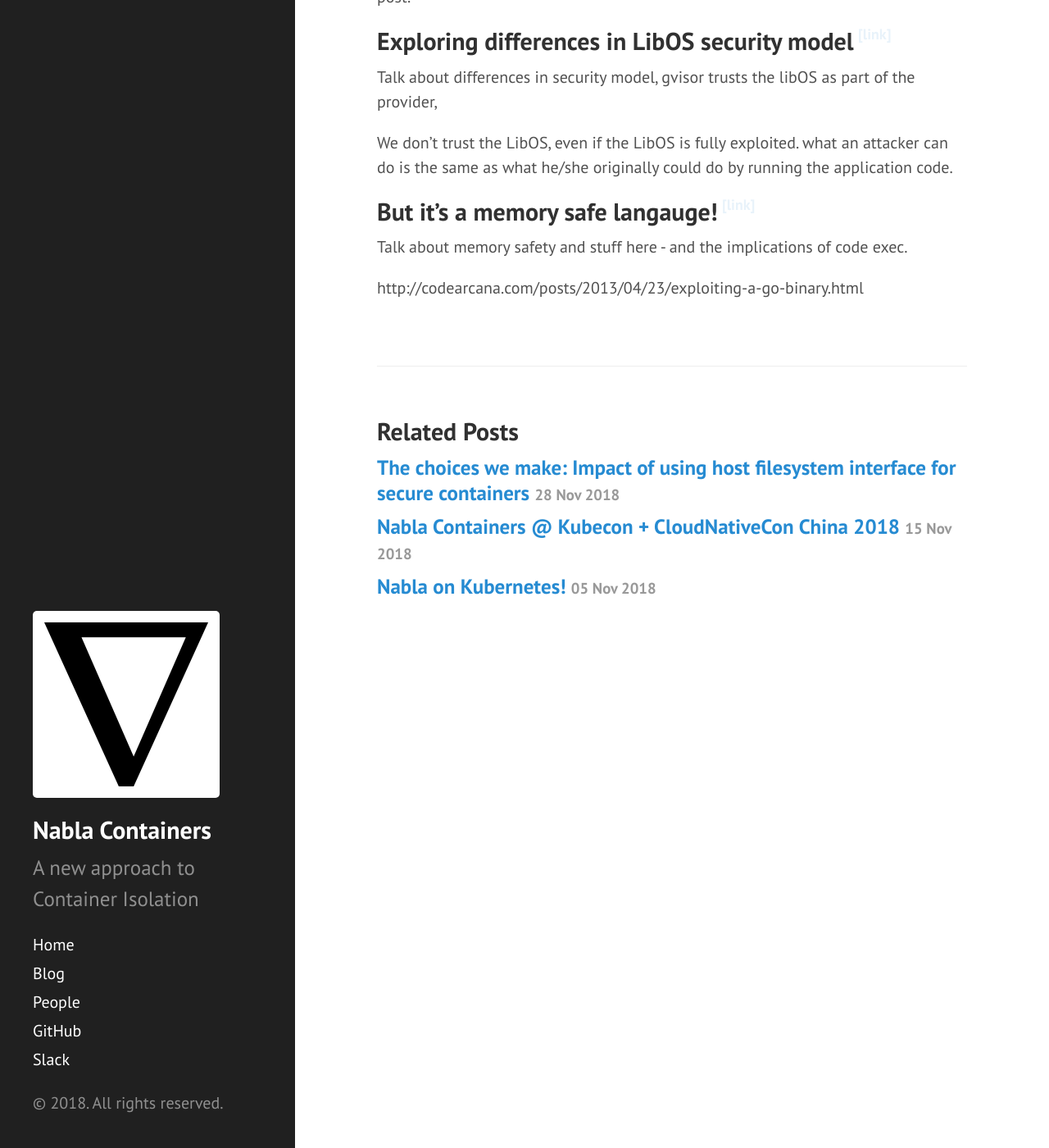
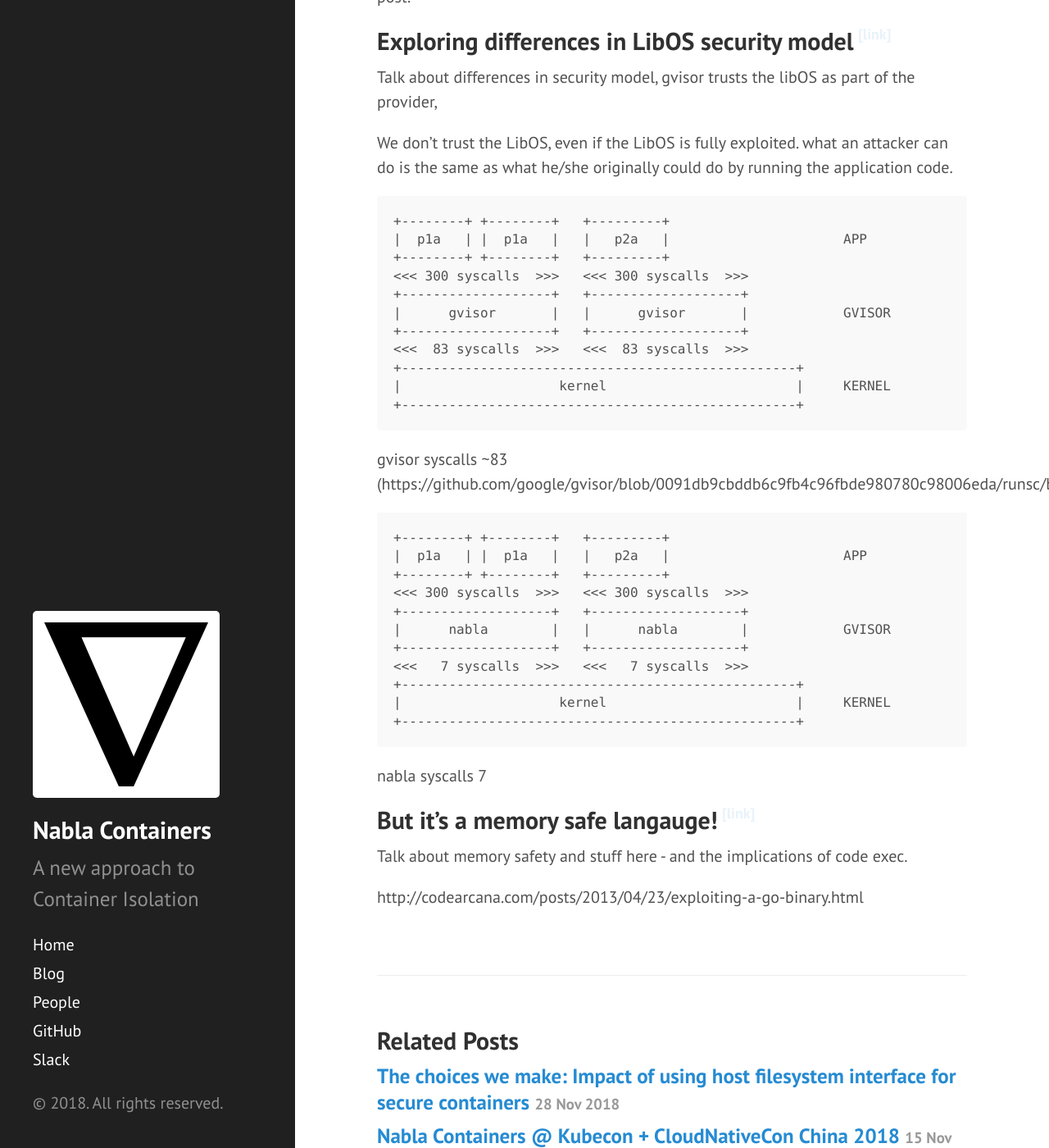
Before and after one commit to nabla-containers/nabla-containers.github.io, a Jekyll site: the page built from _posts/2018-12-05-exploit-model.md, in a window 1280 px wide and 1400 px high, scrolled down 4088 px. Shown: the whole window at 82% size. Built offline with Jekyll 4.4.1, drawn with Linux system fonts in a browser that asks for light colours.

Commit message:
WIP: Exploit model with syscalls
Signed-off-by: Brandon Lum <lumjjb@gmail.com>

````diff
--- a/_posts/2018-12-05-exploit-model.md
+++ b/_posts/2018-12-05-exploit-model.md
@@ -104,6 +104,41 @@
 
 We don't trust the LibOS, even if the LibOS is fully exploited. what an attacker can do is the same as what he/she originally could do by running the application code.
 
+```
++--------+ +--------+   +---------+
+|  p1a   | |  p1a   |   |   p2a   |                      APP
++--------+ +--------+   +---------+
+<<< 300 syscalls  >>>   <<< 300 syscalls  >>>
++-------------------+   +-------------------+
+|      gvisor       |   |      gvisor       |            GVISOR
++-------------------+   +-------------------+
+<<<  83 syscalls  >>>   <<<  83 syscalls  >>>
++--------------------------------------------------+
+|                    kernel                        |     KERNEL
++--------------------------------------------------+
+```
+
+
+gvisor syscalls ~83
+(https://github.com/google/gvisor/blob/0091db9cbddb6c9fb4c96fbde980780c98006eda/runsc/boot/filter/config.go)
+
+```
++--------+ +--------+   +---------+
+|  p1a   | |  p1a   |   |   p2a   |                      APP
++--------+ +--------+   +---------+
+<<< 300 syscalls  >>>   <<< 300 syscalls  >>>
++-------------------+   +-------------------+
+|      nabla        |   |      nabla        |            GVISOR
++-------------------+   +-------------------+
+<<<   7 syscalls  >>>   <<<   7 syscalls  >>>
++--------------------------------------------------+
+|                    kernel                        |     KERNEL
++--------------------------------------------------+
+```
+
+
+nabla syscalls 7
+
 ## But it's a memory safe langauge!
 
 Talk about memory safety and stuff here - and the implications of code exec.
````
